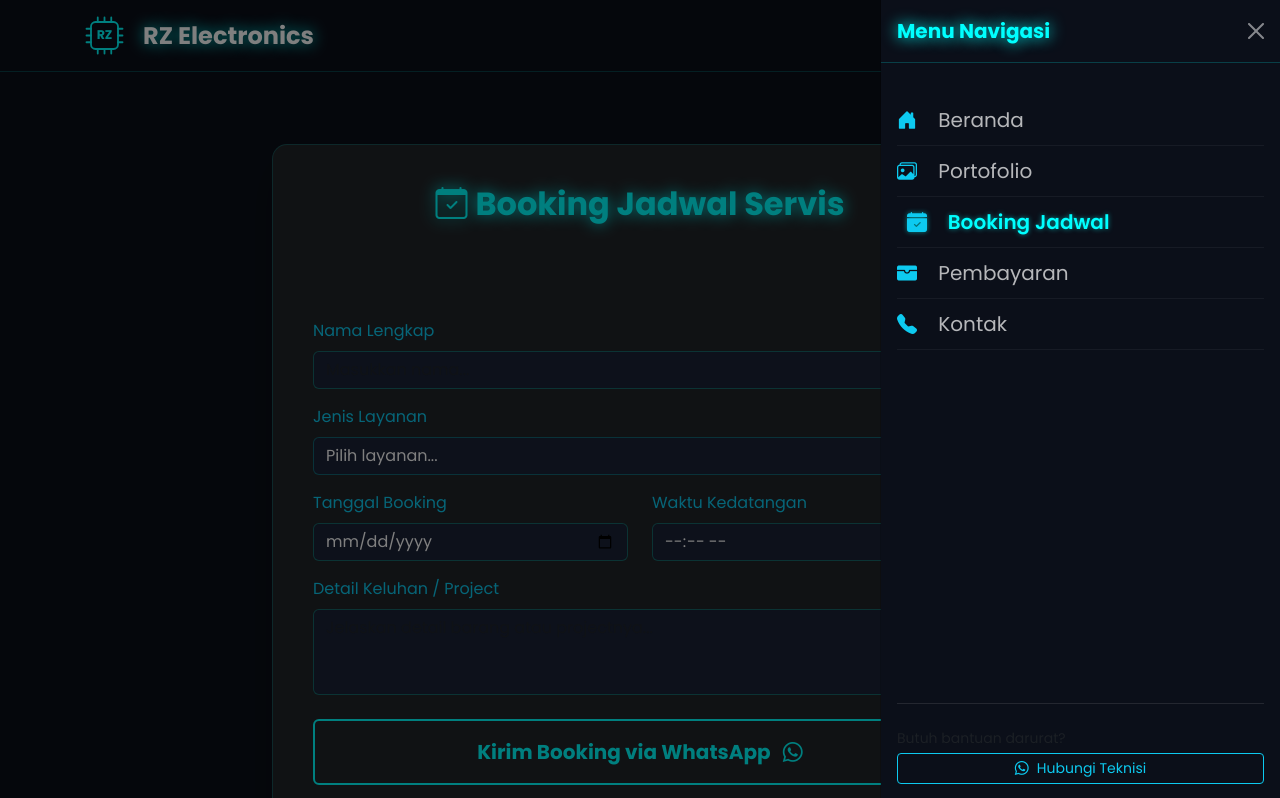
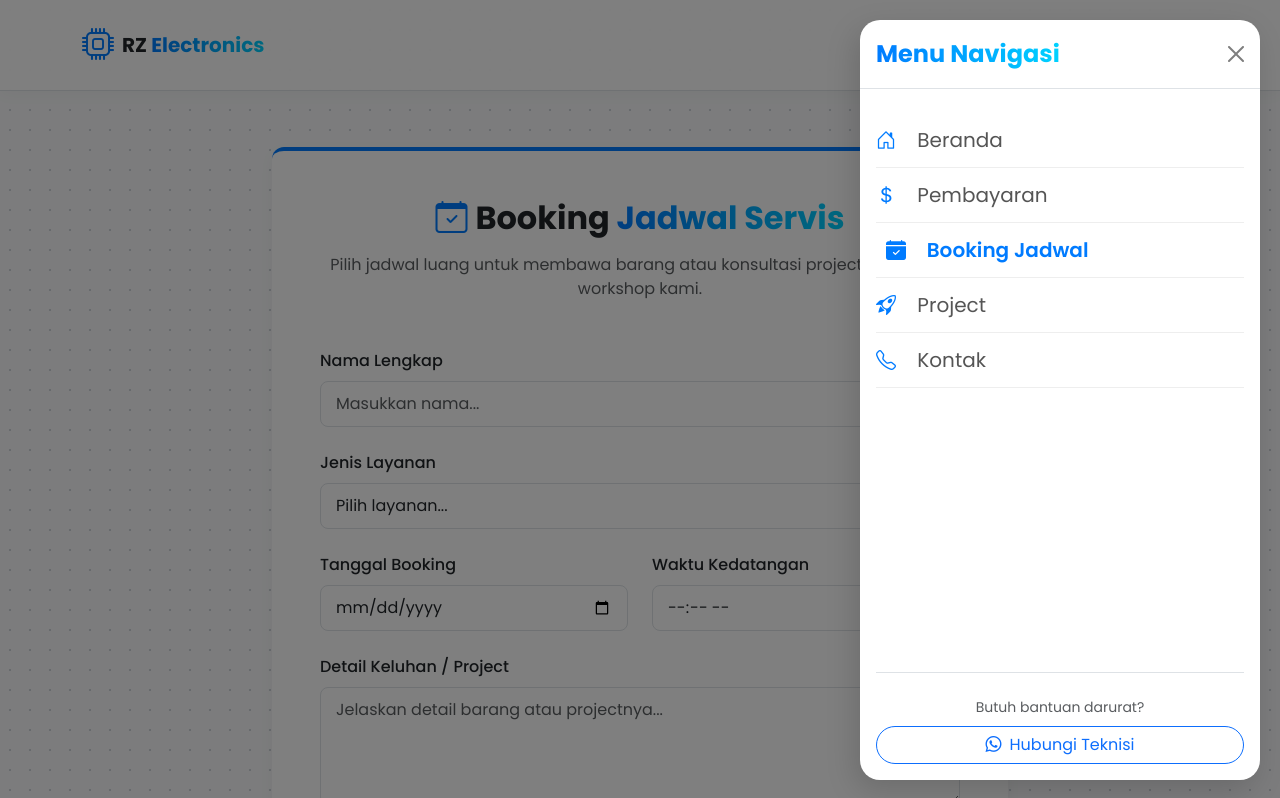
Before and after one commit to rizkiputrapraja18-eng/umkmservice, a plain HTML site: page booking.html in a window 1280 px wide. Both pictures are taken after a click on the button 1176 px from the left and 35 px from the top of the page. Shown: the top 798 px of the page. Drawn offline with nearby package versions, Linux system fonts and the light colour scheme.

Commit message:
Update booking.html

```diff
--- a/booking.html
+++ b/booking.html
@@ -8,88 +8,114 @@
     <link href="https://fonts.googleapis.com/css2?family=Poppins:wght@300;400;500;600;700&display=swap" rel="stylesheet">
     <link rel="stylesheet" href="https://cdn.jsdelivr.net/npm/bootstrap-icons@1.11.3/font/bootstrap-icons.min.css">
     <style>
-        /* Smooth scrolling buat anchor link */
         html { scroll-behavior: smooth; }
-        body { font-family: 'Poppins', sans-serif; background-color: #0b0f19; color: #ffffff; }
+        body { font-family: 'Poppins', sans-serif; background-color: #f8f9fa; color: #333; }
 
-        .hero-title { color: #ffffff; text-shadow: 0 0 10px rgba(0, 255, 255, 0.7); }
-        .glow-text { color: #00ffff; text-shadow: 0 0 15px #00ffff; }
+        :root { --primary-blue: #007bff; --secondary-blue: #00d2ff; }
 
-        .interactive-logo { transition: transform 0.3s ease-in-out, filter 0.3s ease-in-out; }
-        .interactive-logo:hover { transform: scale(1.1) rotate(5deg); filter: brightness(1.2) drop-shadow(0 0 10px #00ffff); }
+        .navbar { background-color: rgba(255, 255, 255, 0.95) !important; border-bottom: 1px solid #dee2e6; box-shadow: 0 4px 15px rgba(0,0,0,0.03); }
 
-        .form-control, .form-select { background-color: #1a2236; border: 1px solid rgba(0, 255, 255, 0.3); color: #fff; }
-        .form-control:focus, .form-select:focus { background-color: #1a2236; color: #fff; border-color: #00ffff; box-shadow: 0 0 10px rgba(0,255,255,0.3); }
+        /* Gradient Text Accent */
+        .text-gradient {
+            background: linear-gradient(90deg, var(--primary-blue), var(--secondary-blue));
+            -webkit-background-clip: text;
+            -webkit-text-fill-color: transparent;
+        }
 
-        .glow-button { background-color: transparent; border: 2px solid #00ffff; color: #00ffff; transition: 0.3s; }
-        .glow-button:hover { background-color: #00ffff; color: #0b0f19; box-shadow: 0 0 15px #00ffff; }
+        .text-blue { color: var(--primary-blue) !important; }
 
-        /* Style khusus Sidebar Offcanvas */
-        .custom-offcanvas { background-color: #0b0f19 !important; border-left: 1px solid rgba(0, 255, 255, 0.2); }
-        .sidebar-link { color: rgba(255, 255, 255, 0.7); transition: color 0.3s, padding-left 0.3s; text-decoration: none; display: block; padding: 10px 0; border-bottom: 1px solid rgba(255,255,255,0.05); }
-        .sidebar-link:hover, .sidebar-link.active { color: #00ffff !important; font-weight: 600; text-shadow: 0 0 5px rgba(0,255,255,0.5); padding-left: 10px; }
-        .btn-hamburger { color: #00ffff; font-size: 2rem; background: none; border: none; transition: 0.3s; }
-        .btn-hamburger:hover { color: #ffffff; text-shadow: 0 0 10px #00ffff; transform: scale(1.1); }
+        .btn-blue { background: linear-gradient(90deg, var(--primary-blue), #0056b3); color: #fff; border: none; box-shadow: 0 4px 15px rgba(0, 123, 255, 0.3); transition: 0.3s;}
+        .btn-blue:hover { transform: translateY(-2px); box-shadow: 0 6px 20px rgba(0, 123, 255, 0.4); color: #fff; }
+
+        /* Card Accents */
+        .card-neutral {
+            background-color: #ffffff;
+            border: none;
+            border-top: 4px solid var(--primary-blue);
+            border-radius: 12px;
+            transition: all 0.4s ease;
+            box-shadow: 0 5px 15px rgba(0,0,0,0.04);
+        }
+        .card-neutral:hover { transform: translateY(-4px); box-shadow: 0 15px 30px rgba(0,0,0,0.08); }
+
+        .bg-pattern {
+            background-color: #f8f9fa;
+            background-image: radial-gradient(#ced4da 1px, transparent 1px);
+            background-size: 20px 20px;
+        }
+
+        /* Sidebar Link Styling */
+        .sidebar-link { color: #555; text-decoration: none; padding: 12px 0; display: block; border-bottom: 1px solid #eee; transition: 0.2s;}
+        .sidebar-link:hover, .sidebar-link.active { color: var(--primary-blue); font-weight: 600; padding-left: 10px;}
+
+        /* Floating Offcanvas */
+        .floating-menu {
+            top: 20px !important;
+            bottom: 20px !important;
+            right: 20px !important;
+            height: calc(100vh - 40px) !important;
+            border-radius: 20px !important;
+            border: none !important;
+            box-shadow: -5px 10px 30px rgba(0,0,0,0.15) !important;
+        }
+
+        /* Form Customizations */
+        .form-control, .form-select { border: 1px solid #dee2e6; padding: 10px 15px; border-radius: 8px; transition: 0.3s; }
+        .form-control:focus, .form-select:focus { border-color: var(--primary-blue); box-shadow: 0 0 0 0.25rem rgba(0, 123, 255, 0.15); }
     </style>
 </head>
-<body>
+<body class="bg-pattern">
 
-    <nav class="navbar sticky-top" style="background-color: #0b0f19; border-bottom: 1px solid rgba(0, 255, 255, 0.2);">
+    <nav class="navbar sticky-top py-3">
         <div class="container d-flex justify-content-between align-items-center">
-            <a class="navbar-brand fw-bold d-flex align-items-center" href="index.html">
-                <svg width="45" height="45" viewBox="0 0 100 100" xmlns="http://www.w3.org/2000/svg" class="me-3 interactive-logo">
-                    <rect x="20" y="20" width="60" height="60" rx="10" fill="none" stroke="#00ffff" stroke-width="4"/>
-                    <path d="M10 35h10M10 50h10M10 65h10M80 35h10M80 50h10M80 65h10M35 10v10M50 10v10M65 10v10M35 80v10M50 80v10M65 80v10" stroke="#00ffff" stroke-width="4" stroke-linecap="round"/>
-                    <text x="50" y="58" font-family="'Poppins', sans-serif" font-size="28" font-weight="bold" fill="#00ffff" text-anchor="middle">RZ</text>
-                </svg>
-                <span class="fs-4 text-white glow-text">RZ Electronics</span>
+            <a class="navbar-brand fw-bold d-flex align-items-center text-dark" href="index.html">
+                <i class="bi bi-cpu fs-2 text-blue me-2"></i> <span>RZ <span class="text-gradient">Electronics</span></span>
             </a>
-
-            <button class="btn-hamburger" type="button" data-bs-toggle="offcanvas" data-bs-target="#sidebarMenu" aria-controls="sidebarMenu">
-                <i class="bi bi-list"></i>
+            <button class="btn btn-outline-primary border-0 shadow-sm" type="button" data-bs-toggle="offcanvas" data-bs-target="#sidebarMenu">
+                <i class="bi bi-list fs-4"></i>
             </button>
         </div>
     </nav>
 
-    <div class="offcanvas offcanvas-end custom-offcanvas text-white" tabindex="-1" id="sidebarMenu" aria-labelledby="sidebarMenuLabel">
-        <div class="offcanvas-header border-bottom" style="border-color: rgba(0,255,255,0.2) !important;">
-            <h5 class="offcanvas-title fw-bold glow-text" id="sidebarMenuLabel">Menu Navigasi</h5>
-            <button type="button" class="btn-close btn-close-white" data-bs-dismiss="offcanvas" aria-label="Close"></button>
+    <div class="offcanvas offcanvas-end floating-menu" id="sidebarMenu">
+        <div class="offcanvas-header border-bottom">
+            <h5 class="offcanvas-title fw-bold text-gradient fs-4">Menu Navigasi</h5>
+            <button type="button" class="btn-close" data-bs-dismiss="offcanvas"></button>
         </div>
         <div class="offcanvas-body d-flex flex-column">
-            <ul class="list-unstyled fs-5 mt-3">
-                <li><a class="sidebar-link" href="index.html"><i class="bi bi-house-door-fill me-3 text-info"></i> Beranda</a></li>
-                <li><a class="sidebar-link" href="portofolio.html"><i class="bi bi-images me-3 text-info"></i> Portofolio</a></li>
-                <li><a class="sidebar-link active" href="booking.html"><i class="bi bi-calendar-check-fill me-3 text-info"></i> Booking Jadwal</a></li>
-                <li><a class="sidebar-link" href="pembayaran.html"><i class="bi bi-wallet-fill me-3 text-info"></i> Pembayaran</a></li>
-                <li><a class="sidebar-link" href="kontak.html"><i class="bi bi-telephone-fill me-3 text-info"></i> Kontak</a></li>
+            <ul class="list-unstyled fs-5 mt-2">
+                <li><a class="sidebar-link" href="index.html"><i class="bi bi-house-door me-3 text-blue"></i> Beranda</a></li>
+                <li><a class="sidebar-link" href="pembayaran.html"><i class="bi bi-currency-dollar me-3 text-blue"></i> Pembayaran</a></li>
+                <li><a class="sidebar-link active" href="booking.html"><i class="bi bi-calendar-check-fill me-3 text-blue"></i> Booking Jadwal</a></li>
+                <li><a class="sidebar-link" href="project.html"><i class="bi bi-rocket-takeoff me-3 text-blue"></i> Project</a></li>
+                <li><a class="sidebar-link" href="kontak.html"><i class="bi bi-telephone me-3 text-blue"></i> Kontak</a></li>
             </ul>
 
-            <div class="mt-auto pt-4 border-top" style="border-color: rgba(255,255,255,0.1) !important;">
-                <p class="text-muted small mb-1">Butuh bantuan darurat?</p>
-                <a href="https://wa.me/6281234567890" class="btn btn-outline-info btn-sm w-100"><i class="bi bi-whatsapp me-2"></i>Hubungi Teknisi</a>
+            <div class="mt-auto pt-4 border-top">
+                <p class="text-muted small mb-2 text-center">Butuh bantuan darurat?</p>
+                <a href="https://wa.me/6281234567890" class="btn btn-outline-primary w-100 rounded-pill"><i class="bi bi-whatsapp me-2"></i>Hubungi Teknisi</a>
             </div>
         </div>
     </div>
 
     <section class="py-5">
-        <div class="container mt-4">
+        <div class="container mt-2 mb-5">
             <div class="row justify-content-center">
                 <div class="col-lg-8">
-                    <div class="card bg-dark border-0 shadow-lg p-4" style="border-radius: 15px; border: 1px solid rgba(0,255,255,0.2) !important;">
-                        <div class="card-body">
-                            <h2 class="text-center fw-bold mb-4 glow-text"><i class="bi bi-calendar-check me-2"></i>Booking Jadwal Servis</h2>
-                            <p class="text-center text-muted mb-4">Pilih jadwal luang untuk membawa barang atau konsultasi project custom ke workshop kami.</p>
+                    <div class="card card-neutral p-4 p-md-5">
+                        <div class="card-body p-0">
+                            <h2 class="text-center fw-bold mb-3"><i class="bi bi-calendar-check text-blue me-2"></i>Booking <span class="text-gradient">Jadwal Servis</span></h2>
+                            <p class="text-center text-muted mb-5">Pilih jadwal luang untuk membawa barang atau konsultasi project custom ke workshop kami.</p>
 
                             <form action="https://wa.me/6281234567890" method="get" target="_blank">
-                                <div class="mb-3">
-                                    <label class="form-label text-info">Nama Lengkap</label>
+                                <div class="mb-4">
+                                    <label class="form-label fw-medium text-dark">Nama Lengkap</label>
                                     <input type="text" class="form-control" name="text" placeholder="Masukkan nama..." required>
                                 </div>
-                                <div class="mb-3">
-                                    <label class="form-label text-info">Jenis Layanan</label>
+                                <div class="mb-4">
+                                    <label class="form-label fw-medium text-dark">Jenis Layanan</label>
                                     <select class="form-select">
-                                        <option selected>Pilih layanan...</option>
+                                        <option selected disabled>Pilih layanan...</option>
                                         <option value="Servis Elektronik">Servis Elektronik Umum</option>
                                         <option value="Custom SMPS">Custom SMPS / Power Supply</option>
                                         <option value="Desain PCB">Desain & Cetak PCB</option>
@@ -97,21 +123,21 @@
                                     </select>
                                 </div>
                                 <div class="row">
-                                    <div class="col-md-6 mb-3">
-                                        <label class="form-label text-info">Tanggal Booking</label>
+                                    <div class="col-md-6 mb-4">
+                                        <label class="form-label fw-medium text-dark">Tanggal Booking</label>
                                         <input type="date" class="form-control" required>
                                     </div>
-                                    <div class="col-md-6 mb-3">
-                                        <label class="form-label text-info">Waktu Kedatangan</label>
+                                    <div class="col-md-6 mb-4">
+                                        <label class="form-label fw-medium text-dark">Waktu Kedatangan</label>
                                         <input type="time" class="form-control" required>
                                     </div>
                                 </div>
-                                <div class="mb-4">
-                                    <label class="form-label text-info">Detail Keluhan / Project</label>
-                                    <textarea class="form-control" rows="3" placeholder="Jelaskan detail barang atau projectnya..."></textarea>
+                                <div class="mb-5">
+                                    <label class="form-label fw-medium text-dark">Detail Keluhan / Project</label>
+                                    <textarea class="form-control" rows="4" placeholder="Jelaskan detail barang atau projectnya..."></textarea>
                                 </div>
                                 <div class="d-grid">
-                                    <button type="submit" class="btn glow-button py-3 fw-bold fs-5">Kirim Booking via WhatsApp <i class="bi bi-whatsapp ms-2"></i></button>
+                                    <button type="submit" class="btn btn-blue py-3 fw-bold fs-5 rounded-pill shadow-sm">Kirim Booking via WhatsApp <i class="bi bi-whatsapp ms-2"></i></button>
                                 </div>
                                 <p class="text-muted text-center mt-3 small">*Tunggu konfirmasi ketersediaan jadwal dari teknisi kami ya om.</p>
                             </form>
```
